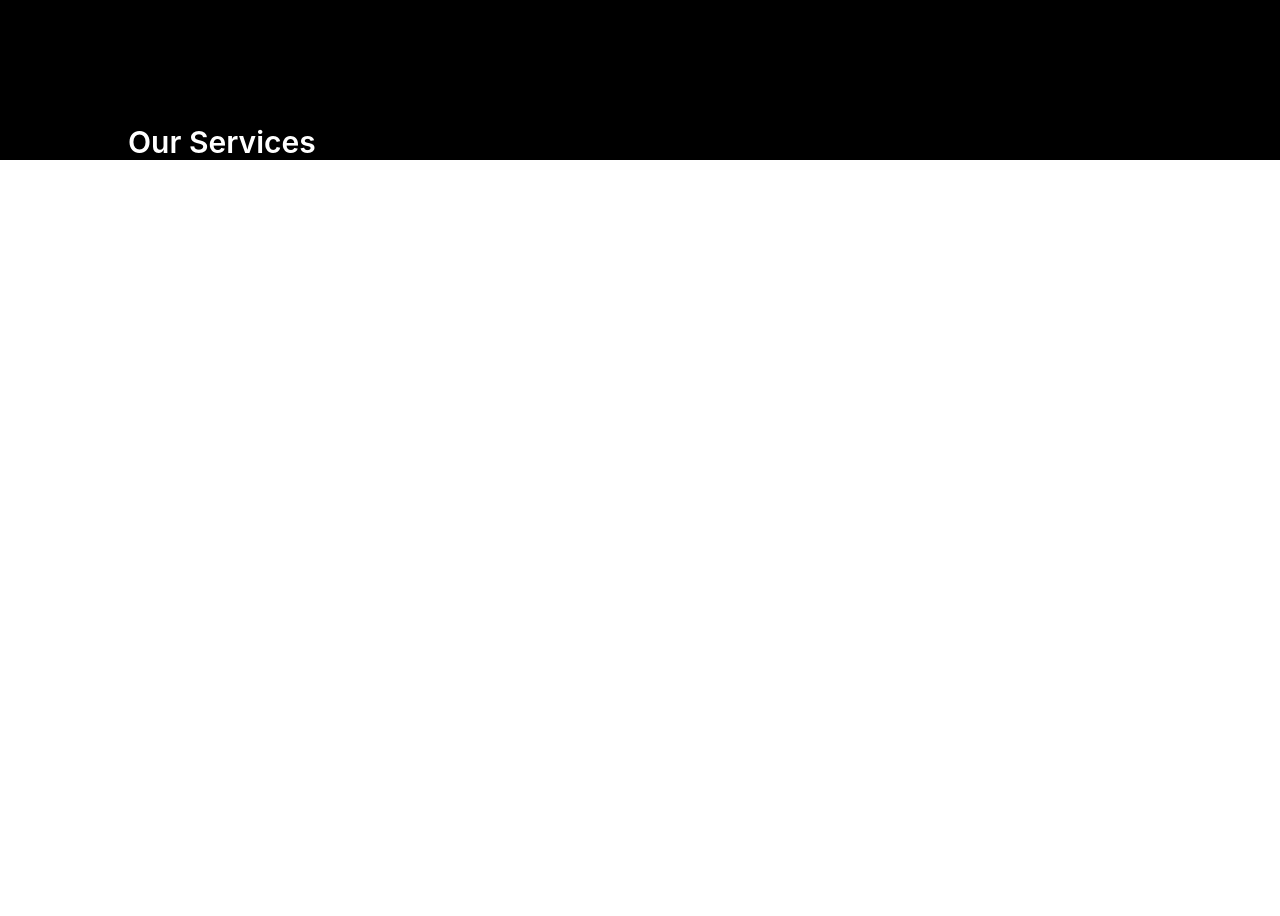
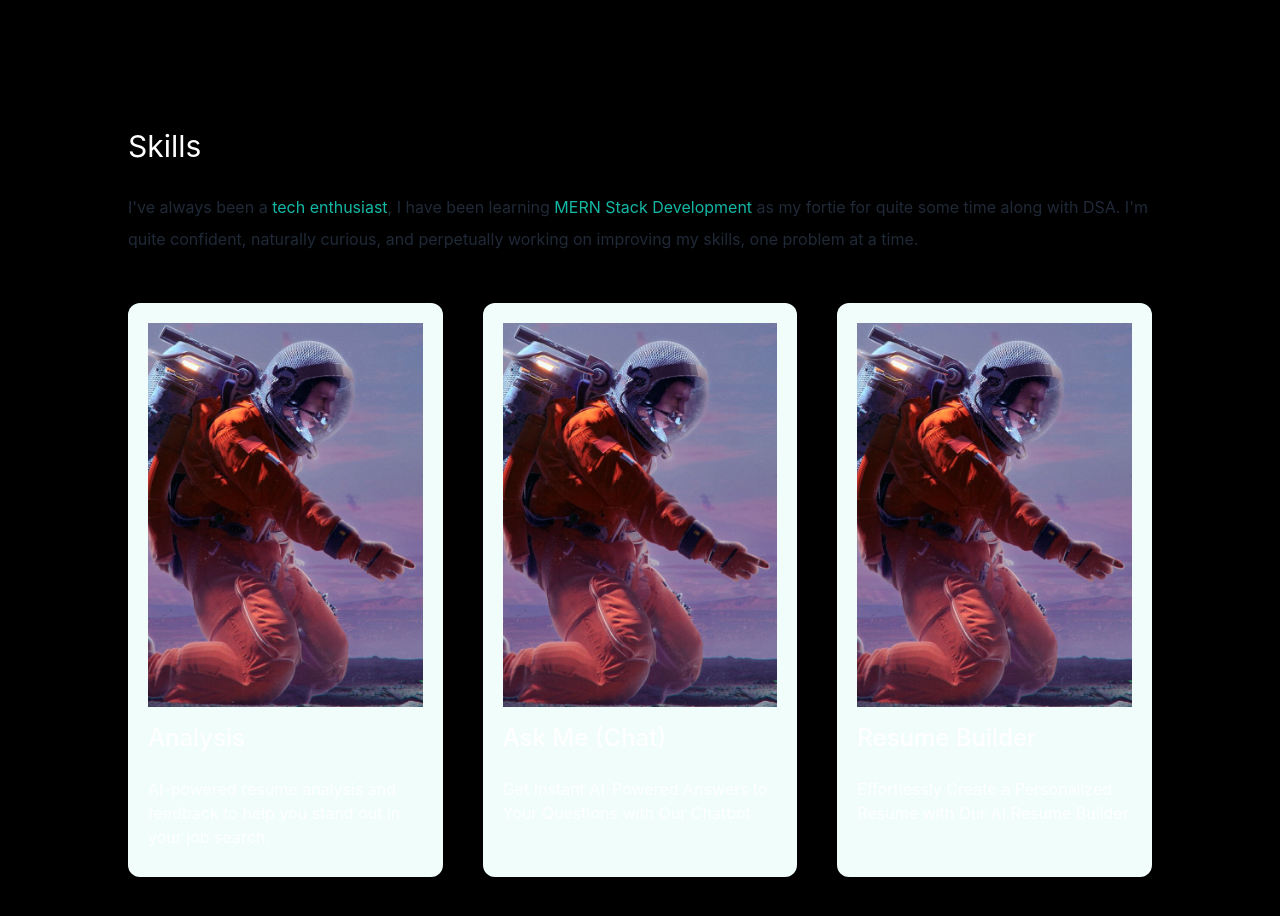
Before and after one commit to thecodermaniac/Resume-Genie, a React (Create React App) app in the folder client/: page / in a window 1280 px wide. Shown: the part 800-1716 px from the top of the page. Before the commit the page ends 960 px from the top, so only its background shows below. Built offline with nearby package versions, Linux system fonts and the light colour scheme.

Commit message:
Hero Complete, nav complete, hero errors complete, analysis pending

```diff
--- a/client/src/components/Card.jsx
+++ b/client/src/components/Card.jsx
@@ -1,11 +1,84 @@
 import React from "react";
+import { Link } from "react-router-dom";
 import cardImg from "../images/card1.jpg";
 
 const Card = () => {
   return (
-    <div className=" mt-20 md:mt-32">
-      <h1 className=" text-3xl font-semibold mx-4 md:mx-32">Our Services</h1>
-    </div>
+    // <section className=" mt-20 md:mt-32 mx-4 md:mx-32">
+    //   <h1 className=" text-3xl font-semibold ">Our Services</h1>
+
+    //   <div className="flex flex-col gap-10 py-10 border-2 border-red-500 lg:flex-row lg:flex-wrap">
+    //     <div className="  relative md:max-w-[100%] maxh-[70vh] flex-1 px-10 border-2 border-red-500 py-4 rounded-xl  bg-gradient-to-b from-black to-[#1c2027]">
+    //       <img src={cardImg} alt="" className=" h-80 w-full object-cover" />
+    //       <h1 className=" text-xl font-semibold">Analysis</h1>
+    //     </div>
+    //     <div className="  relative md:max-w-[100%] maxh-[70vh] flex-1 px-10 border-2 border-red-500 py-4 rounded-xl  bg-gradient-to-b from-black to-[#1c2027]">
+    //       <img src={cardImg} alt="" className=" h-80 w-full object-cover" />
+    //       <h1 className=" text-xl font-semibold">Ask Me</h1>
+    //     </div>
+    //     <div className="  relative md:max-w-[100%] maxh-[70vh] flex-1 px-10 border-2 border-red-500 py-4 rounded-xl  bg-gradient-to-b from-black to-[#1c2027]">
+    //       <img src={cardImg} alt="" className=" h-80 w-full object-cover" />
+    //       <h1 className=" text-xl font-semibold">Resume Builder</h1>
+    //     </div>
+    //   </div>
+    // </section>
+    <section className="  mt-20 md:mt-32 mx-4 md:mx-32">
+      <div>
+        <h3 className=" text-3xl py-1 dark:text-teal-600">Skills</h3>
+        <p className=" text-md py-2 leading-8 text-gray-800 dark:text-white">
+          I've always been a{" "}
+          <span className=" text-teal-500">tech enthusiast</span>, I have been
+          learning{" "}
+          <span className=" text-teal-500">MERN Stack Development</span> as my
+          fortie for quite some time along with DSA. I'm quite confident,
+          naturally curious, and perpetually working on improving my skills, one
+          problem at a time.
+        </p>
+      </div>
+      <div className=" lg:flex gap-10">
+        {/* Cards Start*/}
+        <div className="shadow-lg p-5 rounded-xl my-10 bg-teal-50 dark:bg-gray-900">
+          <Link>
+            <img src={cardImg} alt="" className=" mx-auto h-96 object-cover" />
+            <h3 className=" text-2xl font-medium  dark:text-teal-600">
+              Analysis
+            </h3>
+            <p className=" py-2 dark:text-white">
+              AI-powered resume analysis and feedback to help you stand out in
+              your job search.
+            </p>
+          </Link>
+        </div>
+        {/* Cards End */}
+        {/* Cards Start*/}
+        <div className="shadow-lg p-5 rounded-xl my-10 bg-teal-50 dark:bg-gray-900">
+          <Link>
+            <img src={cardImg} alt="" className=" mx-auto h-96 object-cover" />
+            <h3 className=" text-2xl font-medium  dark:text-teal-600">
+              Ask Me (Chat)
+            </h3>
+            <p className=" py-2 dark:text-white">
+              Get Instant AI-Powered Answers to Your Questions with Our Chatbot
+            </p>
+          </Link>
+        </div>
+        {/* Cards End */}
+        {/* Cards Start*/}
+        <div className="shadow-lg p-5 rounded-xl my-10 bg-teal-50 dark:bg-gray-900">
+          <Link>
+            <img src={cardImg} alt="" className=" mx-auto h-96 object-cover" />
+            <h3 className=" text-2xl font-medium  dark:text-teal-600">
+              Resume Builder
+            </h3>
+            <p className=" py-2 dark:text-white">
+              Effortlessly Create a Personalized Resume with Our AI Resume
+              Builder
+            </p>
+          </Link>
+        </div>
+        {/* Cards End */}
+      </div>
+    </section>
   );
 };
 
--- a/client/src/components/Hero.jsx
+++ b/client/src/components/Hero.jsx
@@ -49,7 +49,7 @@ const Hero = () => {
           <div className=" flex font-bold items-center relative justify-center -translate-y-5 cursor-pointer">
             <button
               onClick={handleClick}
-              className={` items-center justify-center  transition-all duration-1000 ${
+              className={` items-center justify-center  transition-all duration-1000 text-teal-500 ${
                 fix ? "hidden" : "flex"
               }`}
             >
@@ -63,8 +63,10 @@ const Hero = () => {
       </div>
       <div className="flex mx-4 md:mx-32  justify-between items-center flex-col md:flex-row h-[85vh]">
         <aside className=" flex-col justify-center text-center md:text-left items-center md:items-start flex">
-          <h1 className=" mt-10 text-5xl md:text-8xl mb-10 font-semibold">
-            <span className=" mb-5 text-3xl font-medium">Create or Edit</span>
+          <h1 className=" mt-10 text-5xl md:text-8xl mb-5 font-semibold text-teal-500">
+            <span className=" mb-5 text-3xl font-medium text-white">
+              Create or Edit
+            </span>
             <br />
             Your Perfect Resume
           </h1>
--- a/client/src/components/Navbar.jsx
+++ b/client/src/components/Navbar.jsx
@@ -104,36 +104,38 @@ export default function Navbar(props) {
       >
         <ul class="flex flex-col p-4 mt-4 h-screen rounded-lg  bg-gray-900">
           <li>
-            <Link to={"/blog"}>
-              <a
-                class="block py-2 pl-3 pr-4 mb-5 text-gray-400 rounded md:bg-transparent md:p-0 "
-                aria-current="page"
-              >
-                Analysis
-              </a>
+            <Link
+              to={"/analysis"}
+              class="block py-2 pl-3 pr-4 mb-5 text-gray-400 rounded md:bg-transparent md:p-0 "
+              onClick={toggleExpanded}
+            >
+              Analysis
             </Link>
           </li>
           <li>
-            <a
-              href="#"
-              className="block py-2 pl-3 pr-4 mb-5 text-gray-700 rounded hover:bg-gray-100 md:hover:bg-transparent md:border-0 md:p-0 dark:text-gray-400 md:dark:hover:text-white dark:hover:bg-gray-700 dark:hover:text-white md:dark:hover:bg-transparent"
+            <Link
+              to={"/ask-me"}
+              class="block py-2 pl-3 pr-4 mb-5 text-gray-400 rounded md:bg-transparent md:p-0 "
+              onClick={toggleExpanded}
             >
               Ask Me
-            </a>
+            </Link>
           </li>
           <li>
-            <a
-              href="#"
-              className="block py-2 pl-3 pr-4 mb-5 text-gray-700 rounded hover:bg-gray-100 md:hover:bg-transparent md:border-0 md:p-0 dark:text-gray-400 md:dark:hover:text-white dark:hover:bg-gray-700 dark:hover:text-white md:dark:hover:bg-transparent"
+            <Link
+              to={"/resume-builder"}
+              class="block py-2 pl-3 pr-4 mb-5 text-gray-400 rounded md:bg-transparent md:p-0 "
+              onClick={toggleExpanded}
             >
               Resume Builder
-            </a>
+            </Link>
           </li>
 
           <Link
             to={"/resume-builder"}
             // className="  flex items-center text-[0.8rem] md:text-base text-teal-600 bg-teal-100 px-4 py-2 border-none rounded-md ml-4 md:ml-8"
             className="block py-2 pl-3 pr-4 mb-5 rounded  bg-teal-100 text-teal-600"
+            onClick={toggleExpanded}
           >
             SignUp
           </Link>
--- a/client/src/pages/ResumeAnalyse.jsx
+++ b/client/src/pages/ResumeAnalyse.jsx
@@ -12,9 +12,18 @@ const ResumeAnalyse = () => {
       .catch((err) => console.log(err));
   };
   return (
-    <div className="App">
-      <input onChange={(e) => setHeadshot(e.target.files[0])} type="file" />
-      <button onClick={handleUpload}>upload</button>
+    <div className=" h-screen ">
+      <div className=" mx-10 absolute top-40">
+        <h1 className=" text-3xl text-teal-500">Analysis</h1>
+        <p className=" mt-10 text-2xl font-medium">
+          AI-powered resume analysis and feedback to help you stand out in your
+          job search.
+        </p>
+      </div>
+      <div className=" flex items-center justify-center h-screen">
+        <input onChange={(e) => setHeadshot(e.target.files[0])} type="file" />
+        <button onClick={handleUpload}>upload</button>
+      </div>
     </div>
   );
 };
```
